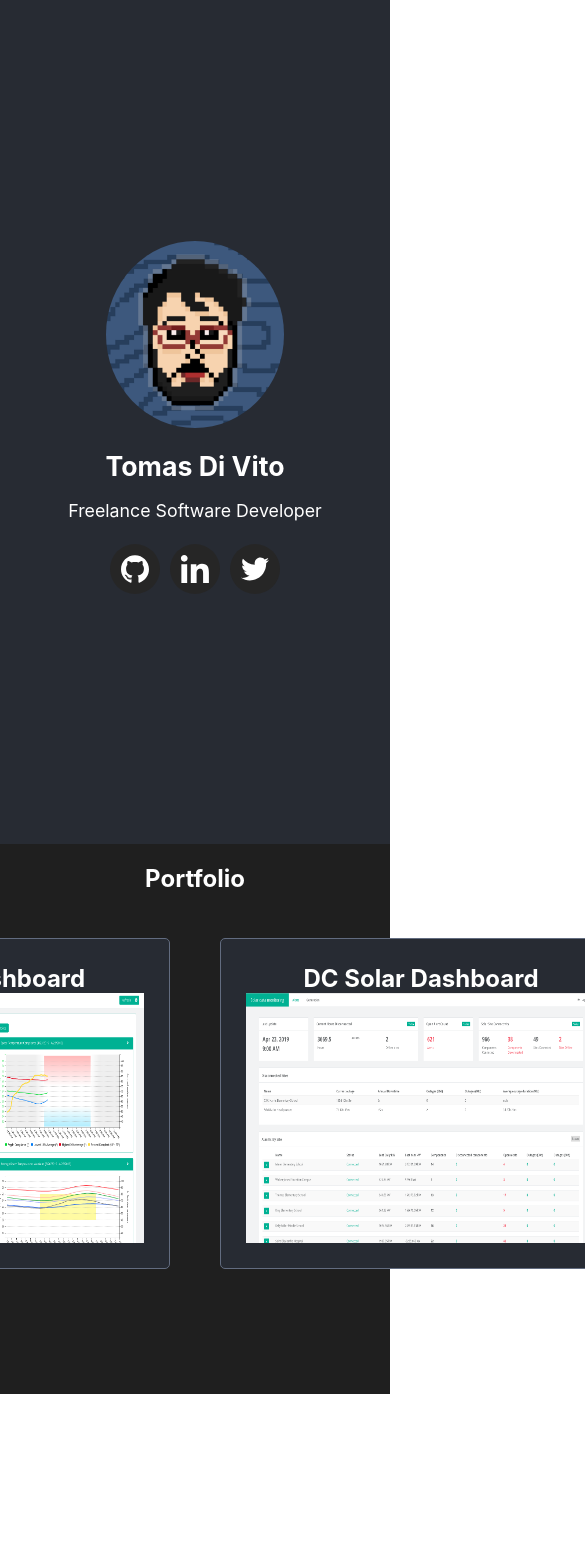
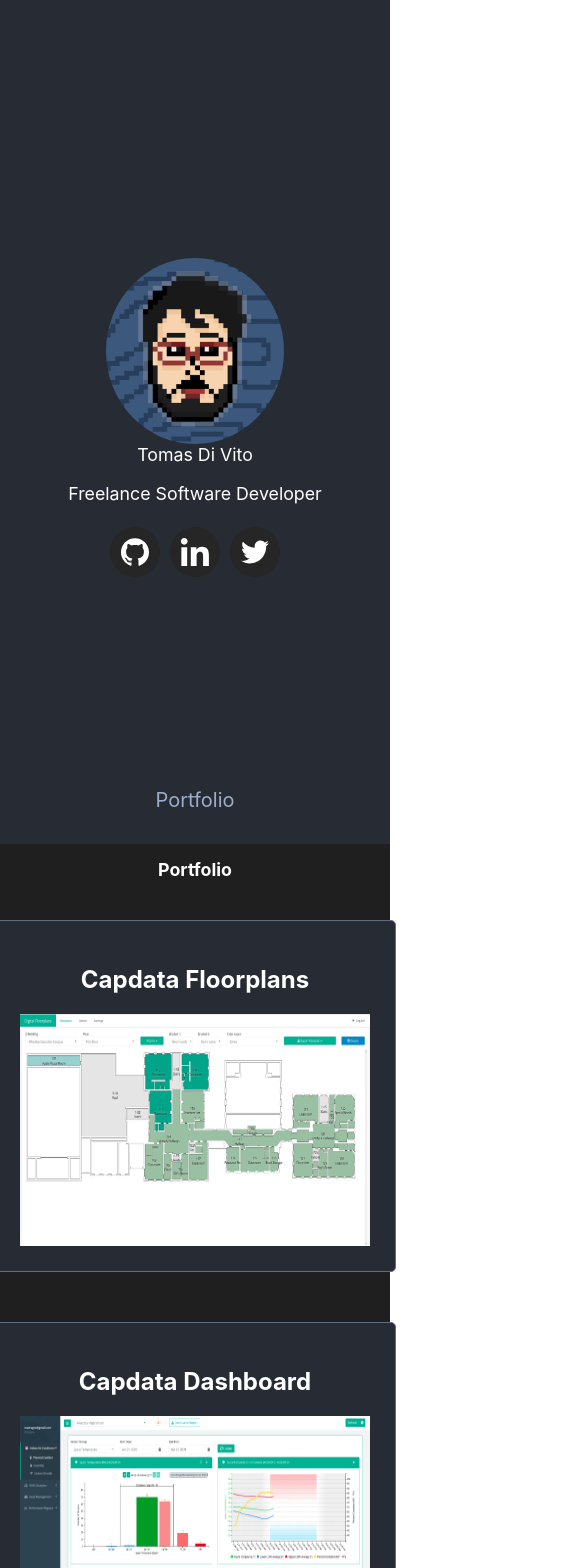
Before and after one commit to tomasdivito/paget, a React (Create React App) app: page / in a window 390 px wide. Shown: the top 1568 px of the page, 585 px wide, since content can reach past the window. Before the commit the page ends 1394 px from the top, so only its background shows below. Built offline with nearby package versions, Linux system fonts and the light colour scheme.

Commit message:
fixed some responsivenes issues with the gallery

```diff
--- a/src/App.scss
+++ b/src/App.scss
@@ -1,4 +1,8 @@
 @import './style/colors.scss';
+
+html {
+  scroll-behavior: smooth;
+}
 
 body, html {
   height: 100%;
--- a/src/components/gallery/gallery.js
+++ b/src/components/gallery/gallery.js
@@ -5,11 +5,11 @@
 
 const Gallery = function () {
   return (
-    <div className="portfolio-gallery">
-      <h2>Portfolio</h2>
+    <section id="gallery" className="portfolio-gallery">
+      <h2 className="title">Portfolio</h2>
 
       <Projects />
-    </div>
+    </section>
   )
 }
 
--- a/src/components/gallery/gallery.scss
+++ b/src/components/gallery/gallery.scss
@@ -4,10 +4,14 @@
   align-items: center;
   flex-flow: column;
 
-  min-height: 300px;
+  min-height: 100vh;
 
   background-color: #1f1f1f;
   color: white;
 
-  padding-bottom: 100px;
+  $font-size: calc(10px + 2vmin);
+
+  .title {
+    font-size: $font-size;
+  }
 }
--- a/src/components/landing/landing.js
+++ b/src/components/landing/landing.js
@@ -5,9 +5,9 @@
 
 const Landing = () => {
   return (
-    <div className="landing">
+    <section id="landing" className="landing">
       <img alt="toti-logo" className="logo" src={avatar} />
-      <h2 className="portfolio-title">Tomas Di Vito</h2>
+      <span className="portfolio-title">Tomas Di Vito</span>
       <p>Freelance Software Developer</p>
       <div className="social-links">
         <a href="https://www.github.com/tomasdivito">
@@ -20,7 +20,10 @@
           <img className="social-link" src={Images("./Twitter.svg")} alt="Twitter logo" />
         </a>
       </div>
-    </div>
+      <a className="page-link" href="#gallery">
+        Portfolio
+      </a>
+    </section>
   );
 };
 
--- a/src/components/landing/landing.scss
+++ b/src/components/landing/landing.scss
@@ -41,3 +41,29 @@
     transform: rotate(360deg);
   }
 }
+
+.page-link {
+  position: absolute;
+  bottom: 0px;
+  margin-bottom: 2rem;
+  font-size: 20px;
+  transition: all 1s ease-in-out;
+}
+
+.page-link:hover {
+  animation: upAndDownAnimation ease-in 1s infinite;
+}
+
+@keyframes upAndDownAnimation {
+  0%{
+    transform: translateY(0px);
+  }
+
+  50% {
+    transform: translateY(5px);
+  }
+
+  100%{
+    transform: translateY(0px);
+  }
+}
--- a/src/components/projects/project.js
+++ b/src/components/projects/project.js
@@ -8,7 +8,7 @@
   return (
     <div className="project">
       <h2>{project.name}</h2>
-      <img className="project-thumbnail" alt={`${project.name} logo`} src={Images(`./${project.thumbnail}`)} />
+      <img alt={`${project.name} logo`} src={Images(`./${project.thumbnail}`)} />
     </div>
   )
 };
--- a/src/components/projects/project.scss
+++ b/src/components/projects/project.scss
@@ -9,24 +9,28 @@
   padding: 25px;
   background: $primary-color;
 
+  width: 350px;
+  height: 300px;
+
   margin: 25px;
 
   border-radius: 5px 5px 5px 5px;
   border: 1px solid $gray-color;
 
-  h2 {
+  img {
+    height: 100%;
+    width: 100%;
+  }
+
+  h4 {
     margin: 0;
+    margin-bottom: 1rem;
   }
 }
 
 .project-gallery {
   display: flex;
-  flex-flow: row;
+  flex-flow: wrap;
   justify-content: center;
   align-items: center;
 }
-
-.project-thumbnail {
-  height: 250px;
-  width: 350px;
-}
```
